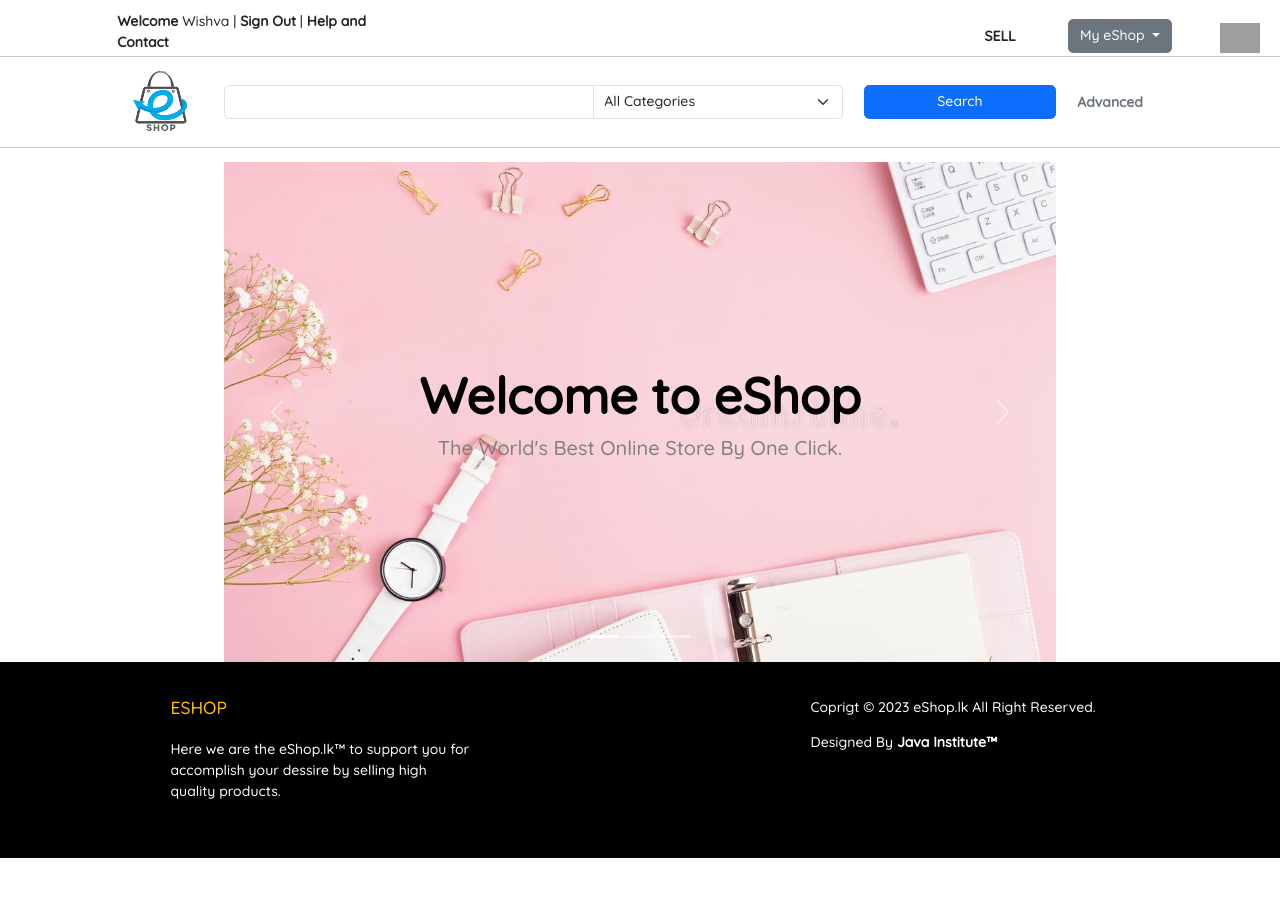
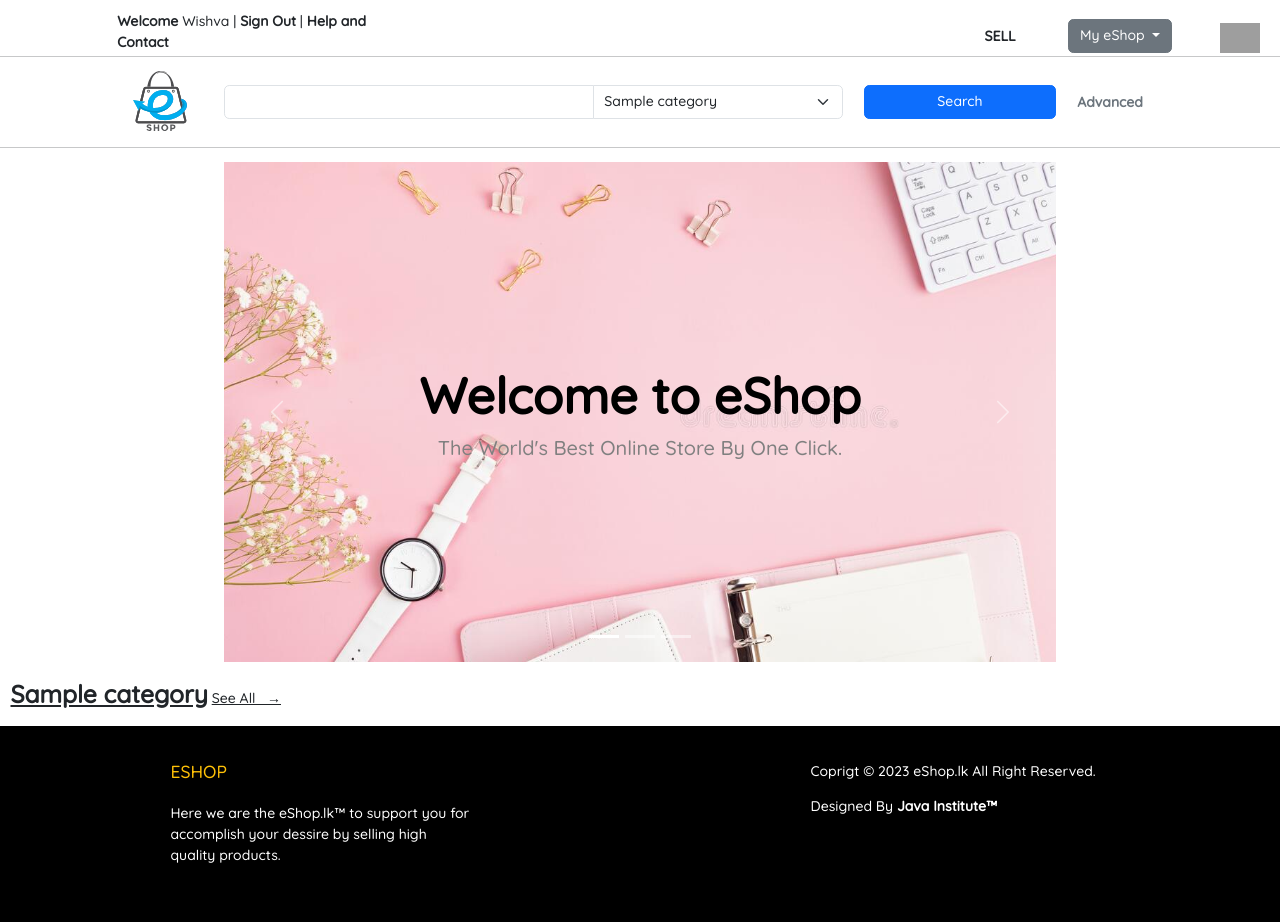
Before and after one commit to vishva-kalhara/eshop, a PHP site: page /home.php in a window 1280 px wide. Before the commit the page ends 858 px from the top, so only its background shows below. Run offline with PHP 8.4, Linux system fonts and the light colour scheme; tables that the repository leaves empty or names only in its code hold one stand-in row (values such as "Sample post"); a stand-in replaces the project's code that opens the database connection; some libraries are stand-ins or nearby versions; grey boxes are pictures that could not be loaded.

Commit message:
Retieved Category data to Home Page ✅

```diff
--- a/home.php
+++ b/home.php
@@ -1,3 +1,10 @@
+<?php
+require "connection.php";
+session_start();
+
+
+?>
+
 <!DOCTYPE html>
 <html lang="en">
 
@@ -29,11 +36,16 @@
                             <input type="text" class="form-control" aria-label="Text input with dropdown button" />
 
                             <select class="form-select" style="max-width: 250px;">
-                                <option value="0">All Categories</option>
-                                <option value="1">Smart Phones</option>
-                                <option value="2">Laptops</option>
-                                <option value="3">Cameras</option>
-                                <option value="4">Drones</option>
+                                <?php
+                                $rs = Database::search("SELECT * FROM eshop.category");
+                                $n = $rs->num_rows;
+                                for ($i = 0; $i < $n; $i++) {
+                                    $d = $rs->fetch_assoc();
+                                ?>
+                                    <option value="<?php echo $d["cat_id"]?>"><?php echo $d["cat_name"]?></option>
+                                <?php
+                                }
+                                ?>
                             </select>
 
                         </div>
@@ -95,6 +107,25 @@
 
                     <!-- Carousel -->
 
+                    <?php
+                        $category_res = Database::search("SELECT * FROM `eshop`.`category`");
+                        $category_n = $category_res->num_rows;
+                        for ($c=0; $c < $category_n; $c++) {
+                            $cat_data = $category_res->fetch_assoc();
+                            ?>
+                            <!-- Category Names -->
+                            <div class="col-12 mt-3 mb-3">
+                                <a href="#" class="text-decoarion-none text-dark fs-3 fw-bold"><?php echo $cat_data["cat_name"]?></a>
+                                <a href="#" class="text-decoarion-none text-dark fs-6">See All &nbsp; &rarr;</a>
+                            </div>
+                            <!-- Category Names -->
+
+                            <?php
+                        }
+
+                    ?>
+
+
                 </div>
             </div>
 
--- a/process/forgetPassword.php
+++ b/process/forgetPassword.php
@@ -19,7 +19,7 @@ if (isset($email)) {
     if ($n == 1) {
         $code = uniqid(); // Create the Code
 
-        Database::iud("UPDATE `eshop`.`users` SET `verification_code`='$code' WHERE `email`='$email'");
+        Database::iud("UPDATE `eshop`.`user` SET `verification_code`='$code' WHERE `email`='$email'");
 
         $mail = new PHPMailer;
         $mail->IsSMTP();
--- a/process/resetPassword.php
+++ b/process/resetPassword.php
@@ -6,7 +6,7 @@ $email = $_POST["email"];
 $code = $_POST["code"];
 $newPassword = $_POST["newPassword"];
 
-$res = Database::search("SELECT * FROM `eshop`.`users` WHERE `email`='$email' AND `verification_code`='$code'");
+$res = Database::search("SELECT * FROM `eshop`.`user` WHERE `email`='$email' AND `verification_code`='$code'");
 $n = $res->num_rows;
 
 if ($n == 1) {
--- a/process/signIn.php
+++ b/process/signIn.php
@@ -18,7 +18,7 @@ if (empty($email)) {
 } else if (strlen($password) < 5 || strlen($password) > 20) {
     echo ('Pasword can contain only 5 to 20 characters');
 } else {
-    $response = Database::search("SELECT * FROM `eshop`.`users` WHERE `email`='" . $email . "' AND `password`='" . $password . "'");
+    $response = Database::search("SELECT * FROM `eshop`.`user` WHERE `email`='" . $email . "' AND `password`='" . $password . "'");
     $n = $response->num_rows;
 
     if ($n == 1) {
--- a/process/signUpProcess.php
+++ b/process/signUpProcess.php
@@ -35,7 +35,7 @@ if (empty($fn)) {
 } elseif ($gender == 0) {
     echo ("Please select the gender");
 } else {
-    $rs = Database::search("SELECT * FROM `eshop`.`users` WHERE `email`='" . $email . "' OR `mobile`='" . $mobile . "'");
+    $rs = Database::search("SELECT * FROM `eshop`.`user` WHERE `email`='" . $email . "' OR `mobile`='" . $mobile . "'");
     $n = $rs->num_rows;
     if ($n > 0) {
         echo ("User with the same Mobile number or Email already exists.");
@@ -45,7 +45,7 @@ if (empty($fn)) {
         $d->setTimezone($tz);
         $date = $d->format("Y-m-d H-i-s");
 
-        Database::iud("INSERT INTO `eshop`.`users` (`fname`,`lname`,`email`,`password`,`mobile`,`join_date`,`status`,`gender_id`) VALUES ('" . $fn . "','" . $ln . "','" . $email . "','" . $password . "','" . $mobile . "','" . $date . "','1','" . $gender . "')");
+        Database::iud("INSERT INTO `eshop`.`user` (`fname`,`lname`,`email`,`password`,`mobile`,`join_date`,`status`,`gender_id`) VALUES ('" . $fn . "','" . $ln . "','" . $email . "','" . $password . "','" . $mobile . "','" . $date . "','1','" . $gender . "')");
         ob_end_clean();
         echo ("success");
     }
--- a/src/script.js
+++ b/src/script.js
@@ -49,6 +49,7 @@ function signUp() {
 				msgdiv.className = "d-block";
 			} else {
 				msg.innerHTML = t;
+				console.log(t);
 				msgdiv.className = "d-block";
 			}
 		}
@@ -130,4 +131,4 @@ const showHidePassword = function (btn, target) {
 	}
 };
 
-console.log('gg');
+console.log("gg");
```
